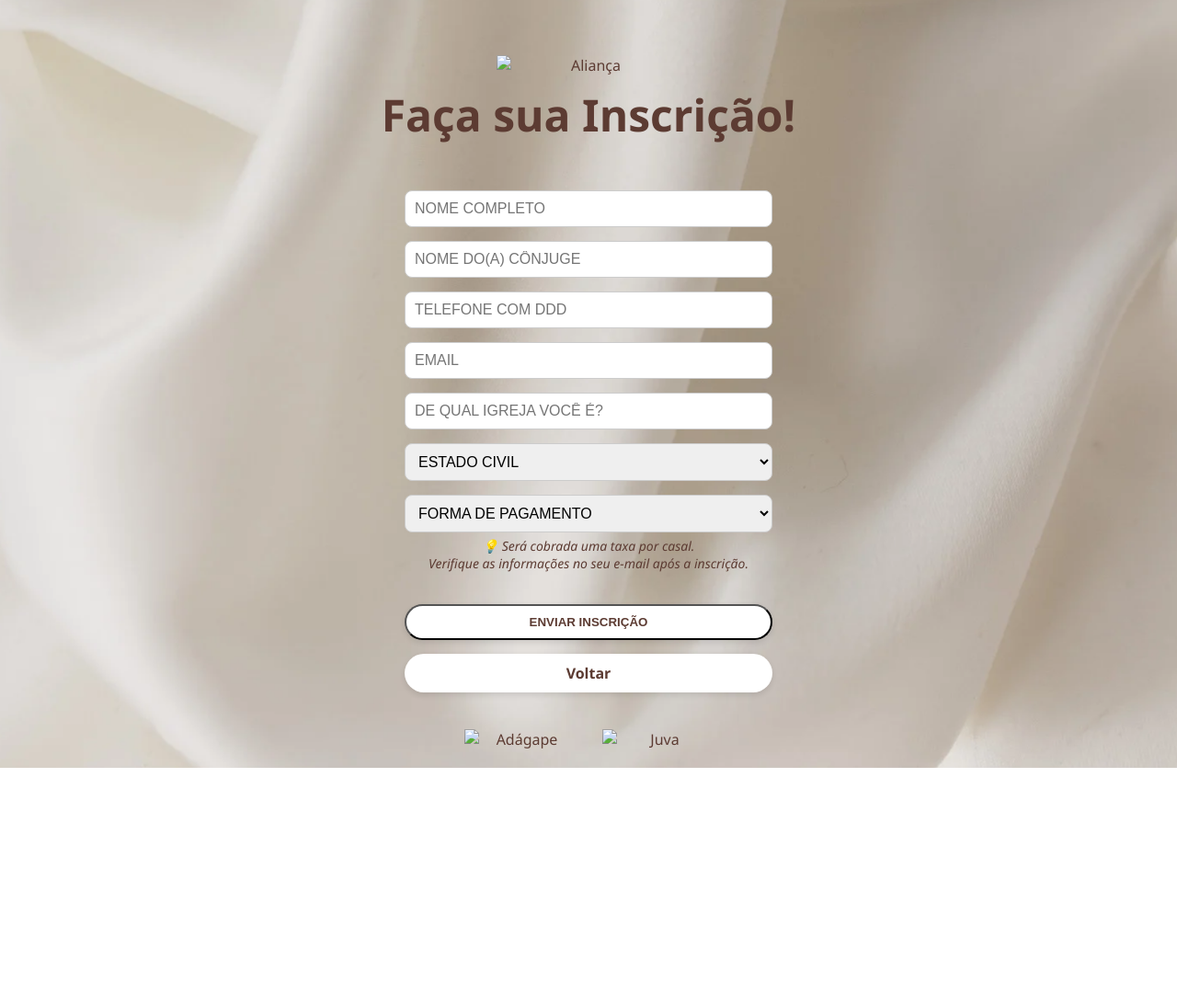
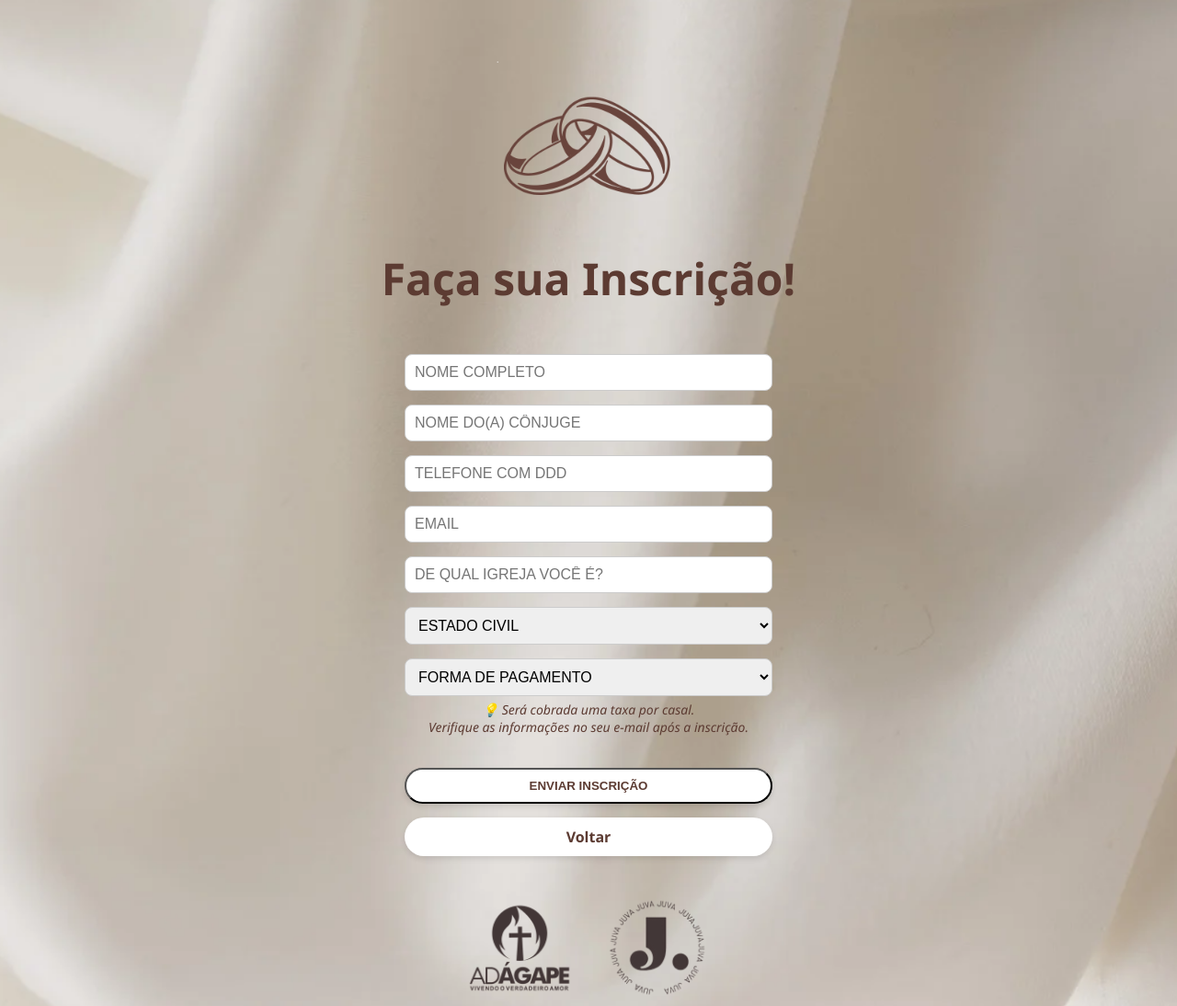
Before and after one commit to AbhraaoMota/Curso-de-Noivos, a plain HTML site: page inscricao.html in a window 1280 px wide. Shown: the top 1094 px of the page at 92% size. Before the commit the page ends 835 px from the top, so only its background shows below. Drawn offline with nearby package versions, Linux system fonts and the light colour scheme; no server answers; files whose address does not match are found by name.

Commit message:
Update inscricao.html

```diff
--- a/inscricao.html
+++ b/inscricao.html
@@ -8,7 +8,7 @@
 </head>
 <body class="admin">
   <main>
-    <img src="Aliança.png" alt="Aliança" class="alianca" />
+    <img src="img/Aliança.png" alt="Aliança" class="alianca" />
 
     <h1>Faça sua Inscrição!</h1>
 
@@ -47,8 +47,8 @@
     </form>
 
     <div class="logos">
-      <img src="Ad Agape.png" alt="Adágape" />
-      <img src="juva.png" alt="Juva" />
+      <img src="img/Ad Agape.png" alt="Adágape" />
+      <img src="img/juva.png" alt="Juva" />
     </div>
   </main>
 
```
